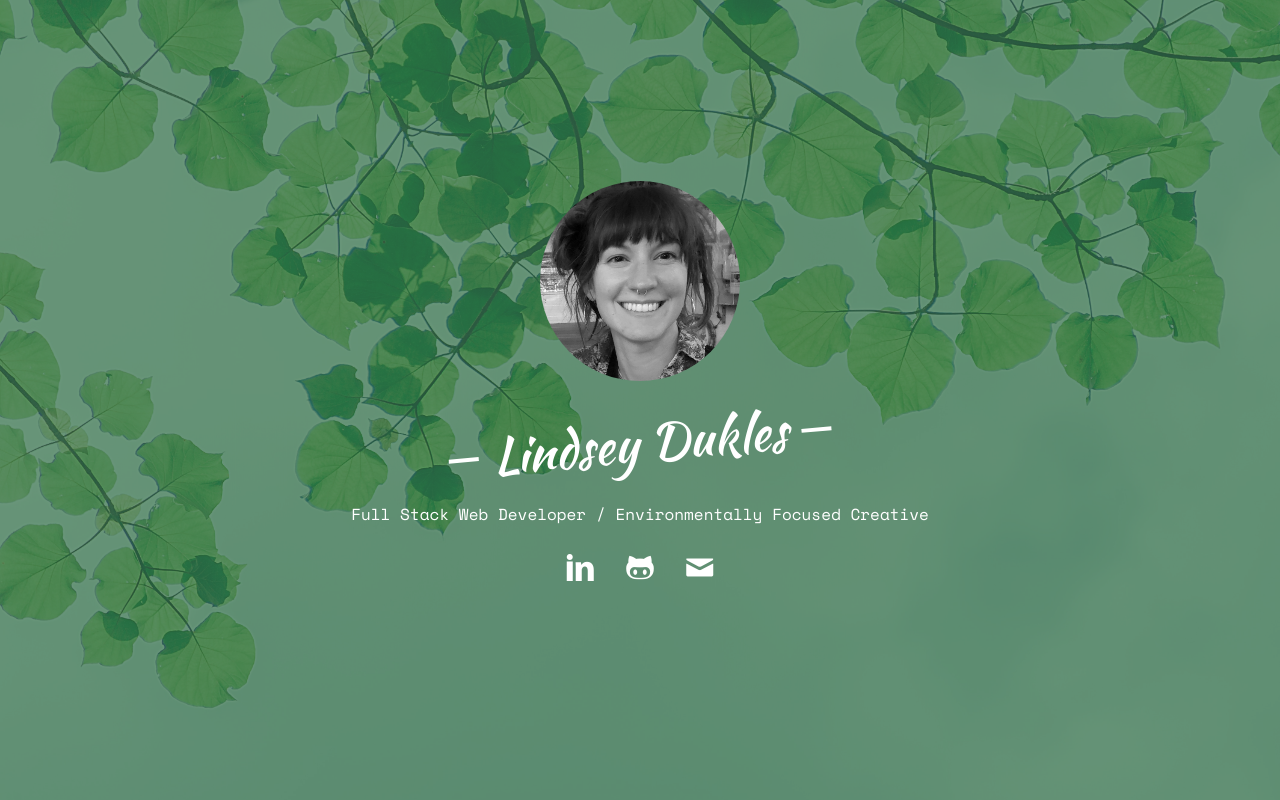
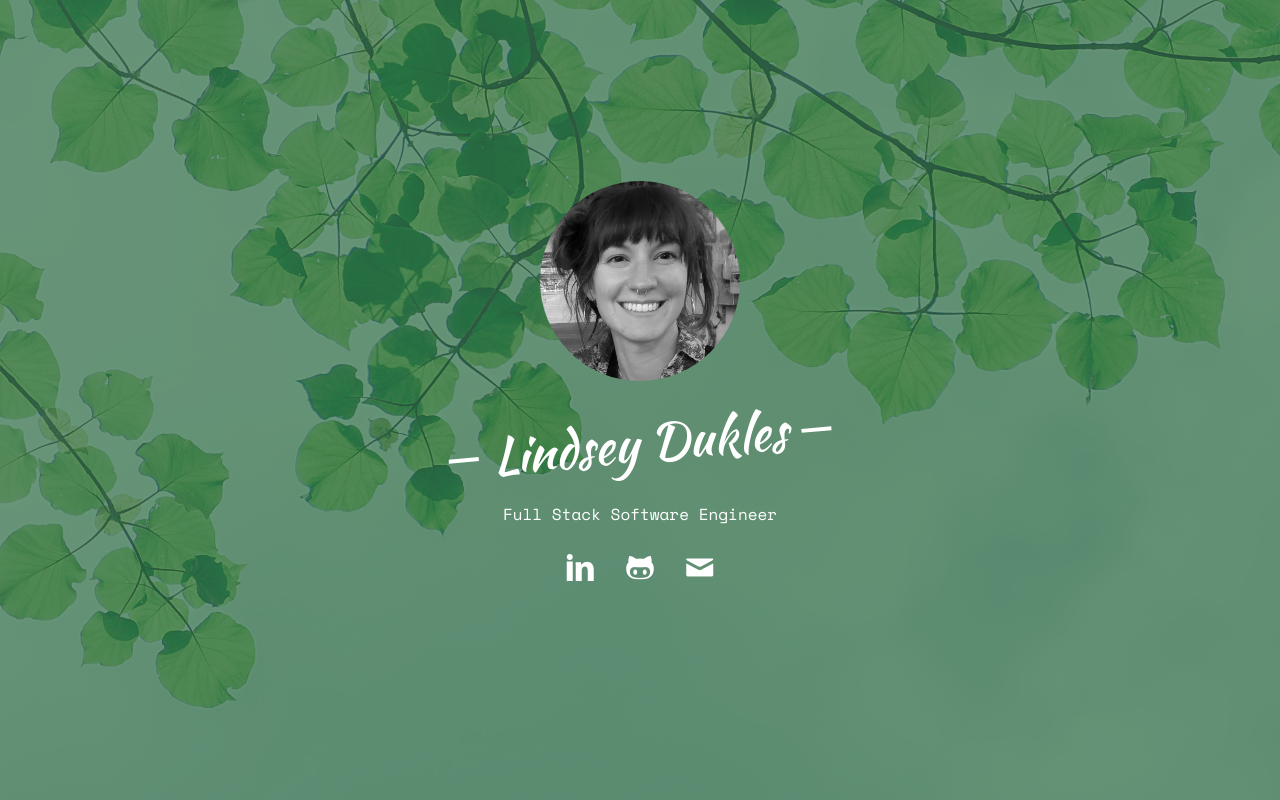
Before and after one commit to ldukles/portfolio, a plain HTML site: page index.html in a window 1280 px wide. Shown: the top 800 px of the page. Drawn offline with nearby package versions, Linux system fonts and the light colour scheme; some packages are replaced by stand-ins of ours; no server answers; files whose address does not match are found by name.

Commit message:
title change

```diff
--- a/index.html
+++ b/index.html
@@ -69,7 +69,7 @@
 						<div class="display-tc js-fullheight animate-box" data-animate-effect="fadeIn">
 							<div class="profile-thumb" style="background: url(images/user-3.jpeg);"></div>
 							<h1><span>Lindsey Dukles</span></h1>
-							<h3><span>Full Stack Web Developer / Environmentally Focused Creative</span></h3>
+							<h3><span>Full Stack Software Engineer</span></h3>
 							<p>
 								<ul class="fh5co-social-icons">
 									<li><a href="https://www.linkedin.com/in/lindsey-dukles/"><i class="icon-linkedin2"></i></a></li>
```
